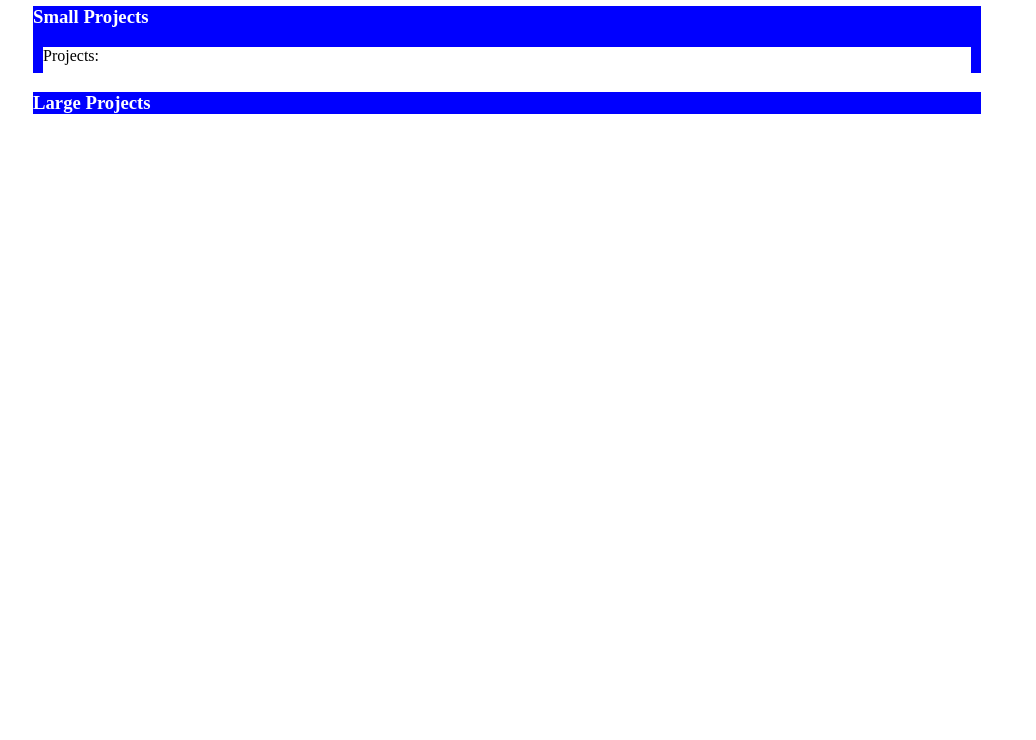
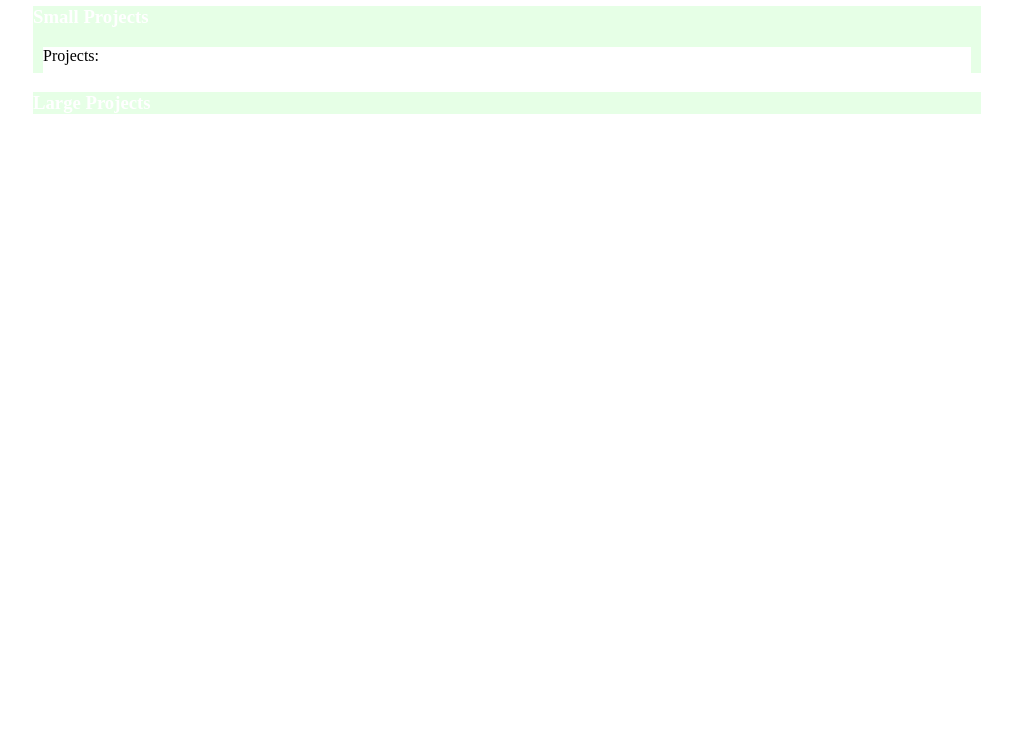
Before and after one commit to DevTrammell97/Portfolio, a plain HTML site: page index.html in a window 1280 px wide. Shown: the part 60-800 px from the top of the page, without its empty margins (0-1036 px from the left). Drawn offline with Linux system fonts and the light colour scheme.

Commit message:
Update index.html

```diff
--- a/index.html
+++ b/index.html
@@ -21,14 +21,14 @@
 <style>
   #small-container {
     margin-left: 25px;
-    background-color: blue;
+    background-color: #e6ffe6;
     color: white;
     width: 75%;
   }
 
   #large-container {
     margin-left: 25px;
-    background-color: blue;
+    background-color: #e6ffe6;
     color: white;
     width: 75%;
   }
```
